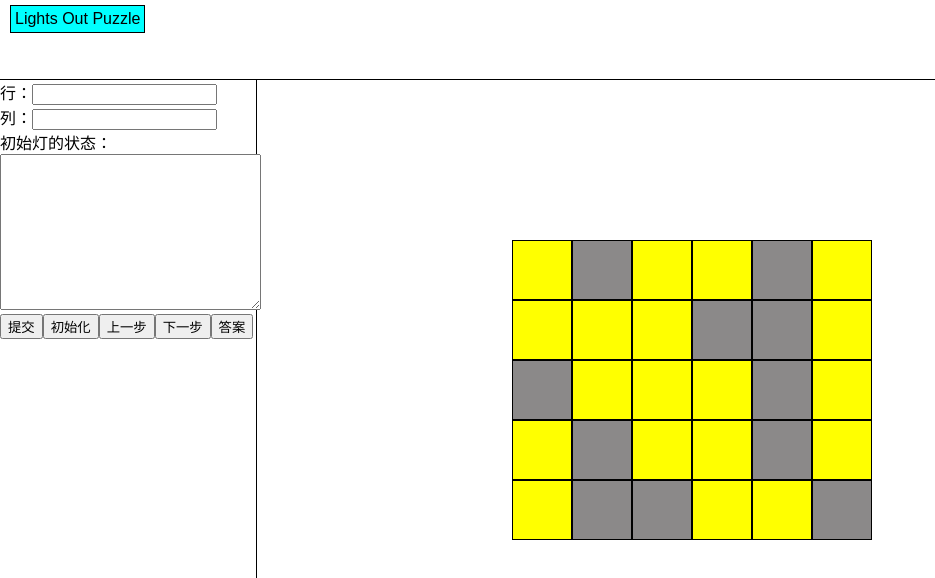
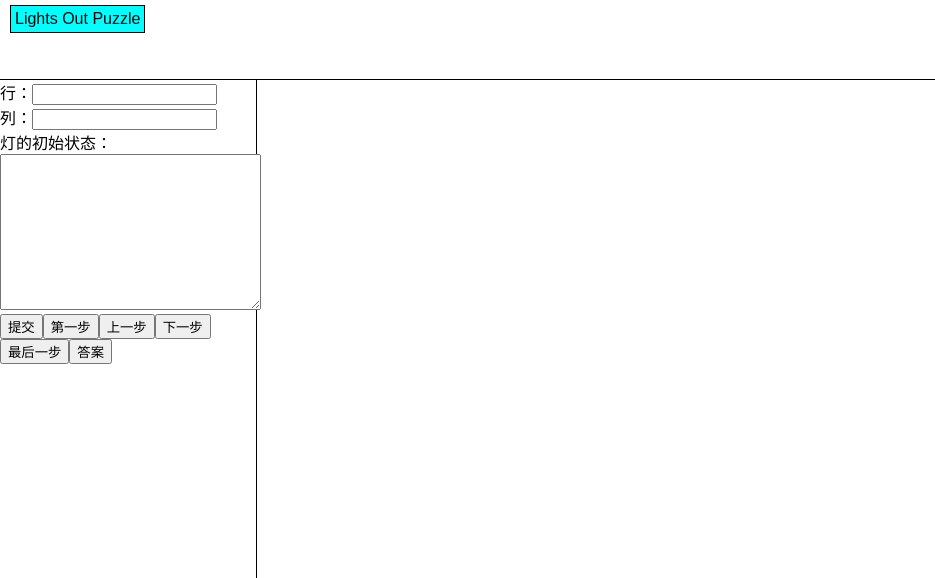
Before and after one commit to Fred-Shan/algorithem-visualization, a React app: page / in a window 1280 px wide. Shown: the top 578 px of the page, without its empty margins (0-935 px from the left). Built offline with nearby package versions, Linux system fonts and the light colour scheme.

Commit message:
完成‘提交’、‘第一步’、

```diff
--- a/src/LigntsOutPuzzle/ControlPanel/ControlPanel.js
+++ b/src/LigntsOutPuzzle/ControlPanel/ControlPanel.js
@@ -1,31 +1,52 @@
-import React from 'react';
+import React, { Component } from 'react';
 
 import Wrapper from '../../hoc/Wrapper/Wrapper';
 import classes from './ControlPanel.css';
 
-const ControlPanel = () => {
+class ControlPanel extends Component {
+    rowInput = '';
+    columnInput = '';
+    lightsStateInput = '';
+
+    getInputData = () => {
+        return {
+            rowNum: this.rowInput.value,
+            columnNum: this.columnInput.value,
+            lightsState: this.lightsStateInput.value
+        }
+    }
+
+    render() {
+        const inputData = {
+            rowNum: this.rowInput.value,
+            columnNum: this.columnInput.value,
+            lightsState: this.lightsStateInput.value
+        };
         return (
             <Wrapper>
                 <div>
                     <span>行：</span>
-                <input type="text" />
+                    <input type="text" ref={(inp) => { this.rowInput = inp }} />
                 </div>
                 <div>
                     <span>列：</span>
-                <input type="text" />
+                    <input type="text" ref={(inp) => { this.columnInput = inp }} />
                 </div>
                 <div>
-                <div>初始灯的状态：</div>
-                <textarea rows="10" cols="30"></textarea>
+                    <div>灯的初始状态：</div>
+                    <textarea rows="10" cols="30" ref={(inp) => { this.lightsStateInput = inp }}></textarea>
                 </div>
-            <button>提交</button>
-            <button>初始化</button>
-            <button>上一步</button>
-            <button>下一步</button>
+                <button onClick={() => {this.props.submit(this.getInputData())}}>提交</button>
+                <button onClick={this.props.clickFirstStep}>第一步</button>
+                <button onClick={this.props.clickLastStep}>上一步</button>
+                <button onClick={this.props.clickNextStep}>下一步</button>
+                <button onClick={this.props.clickFinalStep}>最后一步</button>
                 <button>答案</button>
             </Wrapper>
 
         )
+    }
+
 };
 
 export default ControlPanel;
--- a/src/LigntsOutPuzzle/LightsOutPuzzle.js
+++ b/src/LigntsOutPuzzle/LightsOutPuzzle.js
@@ -9,13 +9,36 @@ import ControlPanel from './ControlPanel/ControlPanel';
 
 class LightsOutPuzzle extends Component {
     state = {
-        lightsState: [
-            [0, 1, 0, 0, 1, 0],
-            [0, 0, 0, 1, 1, 0],
-            [1, 0, 0, 0, 1, 0],
-            [0, 1, 0, 0, 1, 0],
-            [0, 1, 1, 0, 0, 1],
-        ]
+        lightsState: []
+    }
+
+    lightsStateHistory = [];
+    currentStatePointer = null;
+
+    initLightsState = (inputData) => {
+        this.lightsStateHistory = [];
+        this.currentStatePointer = 0;
+        let lightsState = [];
+        if (inputData.rowNum > 10 || inputData.columnNum > 10) {
+            alert('行数或列数不能大于10');
+            return;
+        }
+        const pureLightsState = inputData.lightsState.replace(/\s+/g, "");
+        if (/^[01]+$/.test(pureLightsState) && pureLightsState.length === inputData.rowNum * inputData.columnNum) {
+            for (let i = 0; i < inputData.rowNum; i++) {
+                let temp = pureLightsState.substr(i * inputData.columnNum, inputData.columnNum).split('');
+                for (let j = 0; j < temp.length; j++) {
+                    temp[j] = +temp[j]; //将数组中的字符串转换成数字
+                }
+                lightsState.push(temp);
+            }
+            this.setState({ lightsState: lightsState });
+            this.lightsStateHistory.push(JSON.parse(JSON.stringify(lightsState)));//使用JSON.parse和JSON.stringify实现简单的深拷贝
+            console.log(this.lightsStateHistory);
+        } else {
+            alert('灯的初始状态数据有误');
+            return;
+        }
     }
 
     clickLight = (id) => {
@@ -27,14 +50,59 @@ class LightsOutPuzzle extends Component {
         this.changeLightState(row + 1, column, lightsStateCopy);
         this.changeLightState(row, column - 1, lightsStateCopy);
         this.changeLightState(row, column + 1, lightsStateCopy);
-        this.setState({lightsState: lightsStateCopy});
+        this.setState({ lightsState: lightsStateCopy });
+        this.lightsStateHistory.push(JSON.parse(JSON.stringify(lightsStateCopy)));
+        console.log(this.lightsStateHistory);
+        this.currentStatePointer++;
     }
 
     changeLightState = (row, column, lightsState) => {
-        if (row < 0 || column < 0 || row > lightsState.length-1 || column > lightsState[0].length-1) {
+        if (row < 0 || column < 0 || row > lightsState.length - 1 || column > lightsState[0].length - 1) {
             return;
         } else {
             lightsState[row][column] = (lightsState[row][column] + 1) % 2;
+        }
+    }
+
+    toFirstStep = () => {
+        if (this.currentStatePointer && this.currentStatePointer > 0) {
+            this.currentStatePointer = 0;
+            let lightsStateCopy = this.lightsStateHistory[this.currentStatePointer];
+            this.setState({ lightsState: JSON.parse(JSON.stringify(lightsStateCopy)) });
+        } else {
+            alert('已经到第一步');
+        }
+    }
+
+    toLastStep = () => {
+        console.log(this.currentStatePointer);
+        console.log(this.lightsStateHistory);
+        if (this.currentStatePointer && this.currentStatePointer > 0) {
+            this.currentStatePointer--;
+            let lightsStateCopy = this.lightsStateHistory[this.currentStatePointer];
+            this.setState({ lightsState: JSON.parse(JSON.stringify(lightsStateCopy)) });
+        } else {
+            alert('已经到第一步');
+        }
+    }
+
+    toNextStep = () => {
+        if (this.currentStatePointer >= 0 && this.currentStatePointer < this.lightsStateHistory.length - 1) {
+            this.currentStatePointer++;
+            let lightsStateCopy = this.lightsStateHistory[this.currentStatePointer];
+            this.setState({ lightsState: JSON.parse(JSON.stringify(lightsStateCopy)) });
+        } else {
+            alert('已经到最后一步');
+        }
+    }
+
+    toFinalStep = () => {
+        if (this.currentStatePointer >= 0 && this.currentStatePointer < this.lightsStateHistory.length - 1) {
+            this.currentStatePointer = this.lightsStateHistory.length - 1;
+            let lightsStateCopy = this.lightsStateHistory[this.currentStatePointer];
+            this.setState({ lightsState: JSON.parse(JSON.stringify(lightsStateCopy)) });
+        } else {
+            alert('已经到最后一步');
         }
     }
 
@@ -43,7 +111,12 @@ class LightsOutPuzzle extends Component {
         return (
             <Wrapper>
                 <SideBar>
-                    <ControlPanel></ControlPanel>
+                    <ControlPanel
+                        submit={this.initLightsState}
+                        clickLastStep={this.toLastStep}
+                        clickNextStep={this.toNextStep}
+                        clickFirstStep={this.toFirstStep}
+                        clickFinalStep={this.toFinalStep}></ControlPanel>
                 </SideBar>
                 <MainContent>
                     <Main className={classes.center} lightsState={lightsStateCopy} clickLight={this.clickLight}></Main>
--- a/src/LigntsOutPuzzle/Main/Main.js
+++ b/src/LigntsOutPuzzle/Main/Main.js
@@ -12,7 +12,7 @@ const Main = (props) => {
                         id={id}
                         key={id}
                         className={classes.rect}
-                        style={{ top: i * 60, left: j * 60, backgroundColor: item ? '#8B8989' : '#FFFF00' }}
+                        style={{ top: i * 60, left: j * 60, backgroundColor: item ? '#FFFF00' : '#8B8989' }}
                         onClick={props.clickLight.bind(this, id)}>
                     </div>
                 })
```
Lines whose indentation alone changed are shown as unchanged.
